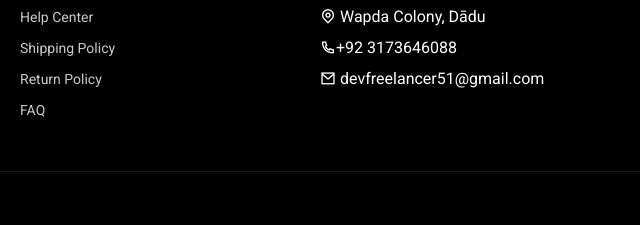
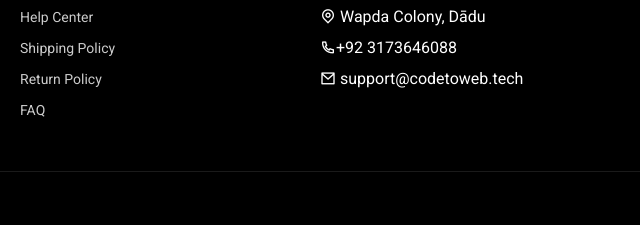
Before and after one commit to fashioncenter/fashionCenter, a website with bundled scripts: page faq.html in a window 1280 px wide. Shown: the part 1808-2033 px from the top of the page, 640-1280 px from the left. Built offline with nearby package versions, Linux system fonts and the light colour scheme; a script that the page names is missing.

Commit message:
Add files via upload

```diff
--- a/faq.html
+++ b/faq.html
@@ -179,7 +179,7 @@
             <i class="ri-phone-line"></i>
             <span>Call Us</span>
           </a>
-          <a href="mailto:support@mfashion.com" class="help-card">
+          <a href="mailto:support@codetoweb.tech" class="help-card">
             <i class="ri-mail-line"></i>
             <span>Email Us</span>
           </a>
@@ -228,7 +228,7 @@
           <ul>
             <li><i class="ri-map-pin-line"></i> Wapda Colony, Dādu</li>
             <li><i class="ri-phone-line"></i>+92 3173646088</li>
-            <li><i class="ri-mail-line"></i> devfreelancer51@gmail.com</li>
+            <li><i class="ri-mail-line"></i> support@codetoweb.tech</li>
           </ul>
         </div>
       </div>
```
Also changed, not shown: about.html (+1 -1 lines), contact.html (+2 -2 lines), help-center.html (+2 -2 lines), index.html (+1 -1 lines), return-policy.html (+1 -1 lines), shipping-policy.html (+1 -1 lines).
